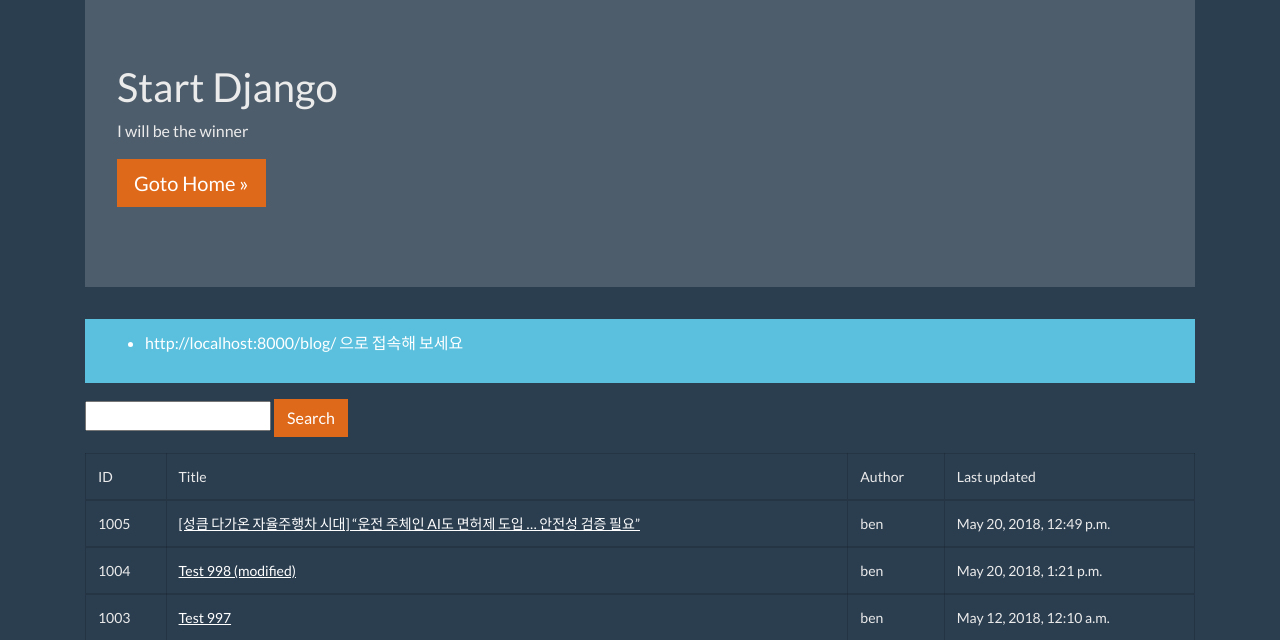
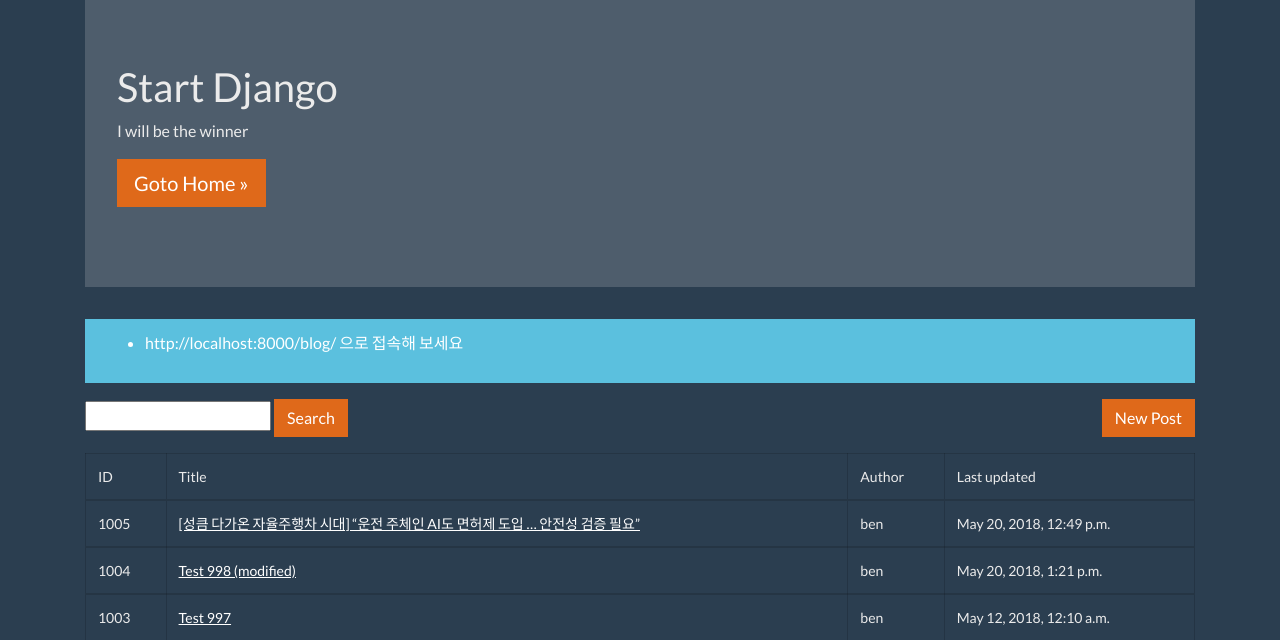
Before and after one commit to bufpal/start_django, a Django app: page /blog/ in a window 1280 px wide. Shown: the part 49-689 px from the top of the page. Run offline with Django 3.2, Linux system fonts and the light colour scheme; data comes from the database, SQL or seed files in the repository; both versions use the stored data as it was after the commit; some libraries are stand-ins or nearby versions.

Commit message:
added blog.forms.PostForm and post_new, post_edit views

```diff
--- a/blog/models.py
+++ b/blog/models.py
@@ -28,6 +28,7 @@ class Post(models.Model):
     )
     status = models.CharField(max_length=1, choices=STATUS_CHOICES)
     tag_set = models.ManyToManyField('Tag', blank=True)
+    ip = models.CharField(max_length=20)
     created_at = models.DateTimeField(auto_now_add=True)
     updated_at = models.DateTimeField(auto_now=True)
 
--- a/blog/templates/blog/post_detail.html
+++ b/blog/templates/blog/post_detail.html
@@ -24,7 +24,7 @@
 
             <hr/>
             <a href="{% url 'blog:post_list' %}" class="btn btn-primary"> To list </a>
-
+            <a href="{% url 'blog:post_edit' post.id %}" class="btn btn-default">Modify</a>
         </div>
     </div>
 </div>
--- a/blog/templates/blog/post_list.html
+++ b/blog/templates/blog/post_list.html
@@ -20,6 +20,8 @@
                     <li>http://localhost:8000/blog/ 으로 접속해 보세요</li>
                 </ul>
             </div>
+
+            <a href="{% url 'blog:post_new' %}" class="btn btn-primary float-right">New Post</a>
 
             <p>
                 <form action="" method="GET">
--- a/blog/urls.py
+++ b/blog/urls.py
@@ -4,4 +4,7 @@ from . import views
 urlpatterns = [
      url(r'^$', views.post_list, name='post_list'),
      url(r'^(?P<id>\d+)/$', views.post_detail, name='post_detail'),
+
+     url(r'^new/$', views.post_new, name='post_new'),
+     url(r'^(?P<id>\d+)/edit/$', views.post_edit, name='post_edit'),
 ]
--- a/blog/views.py
+++ b/blog/views.py
@@ -1,5 +1,7 @@
+from django.contrib.auth.models import User
 from django.http import Http404
-from django.shortcuts import get_object_or_404, render
+from django.shortcuts import get_object_or_404, redirect, render
+from .forms import PostForm
 from .models import Post, Comment
 
 
@@ -15,6 +17,7 @@ def post_list(request):
         'q': q,
     })
 
+
 def post_detail(request, id):
     # try:
     #     post = Post.objects.get(id=id)
@@ -26,3 +29,37 @@ def post_detail(request, id):
     return render(request, 'blog/post_detail.html', {
         'post': post,
     })
+
+
+def post_new(request):
+    if request.method == 'POST':
+        form = PostForm(request.POST, request.FILES)
+        if form.is_valid():
+            post = form.save(commit=False)
+            post.user = User.objects.get(id=1)
+            post.ip = request.META['REMOTE_ADDR']
+            post.save()
+            return redirect('blog:post_list')
+    else:
+        form = PostForm()
+    return render(request, 'blog/post_new.html', {
+        'form': form,
+    })
+
+
+def post_edit(request, id):
+    post = get_object_or_404(Post, id=id)
+
+    if request.method=='POST':
+        form = PostForm(request.POST, request.FILES, instance=post)
+        if form.is_valid():
+            post = form.save(commit=False)
+            post.user = User.objects.get(id=1)
+            post.ip = request.META['REMOTE_ADDR']
+            post.save()
+            return redirect(post)
+    else:
+        form = PostForm(instance=post)
+    return render(request, 'blog/post_new.html', {
+        'form': form,
+    })
```
Also changed, not shown: blog/forms.py (added, +8 -0 lines), blog/templates/blog/post_new.html (added, +24 -0 lines), blog/migrations/0009_post_ip.py (added), db.sqlite3.
